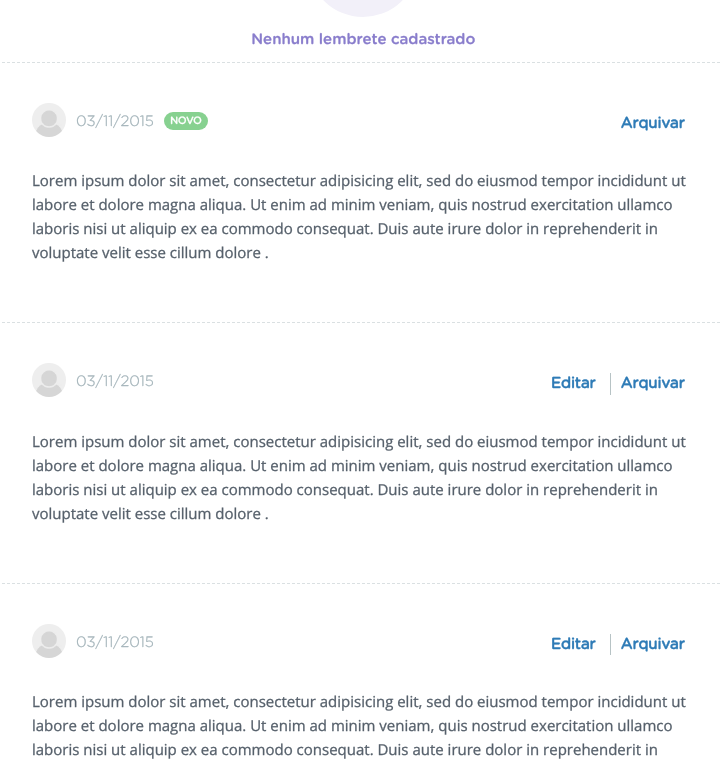
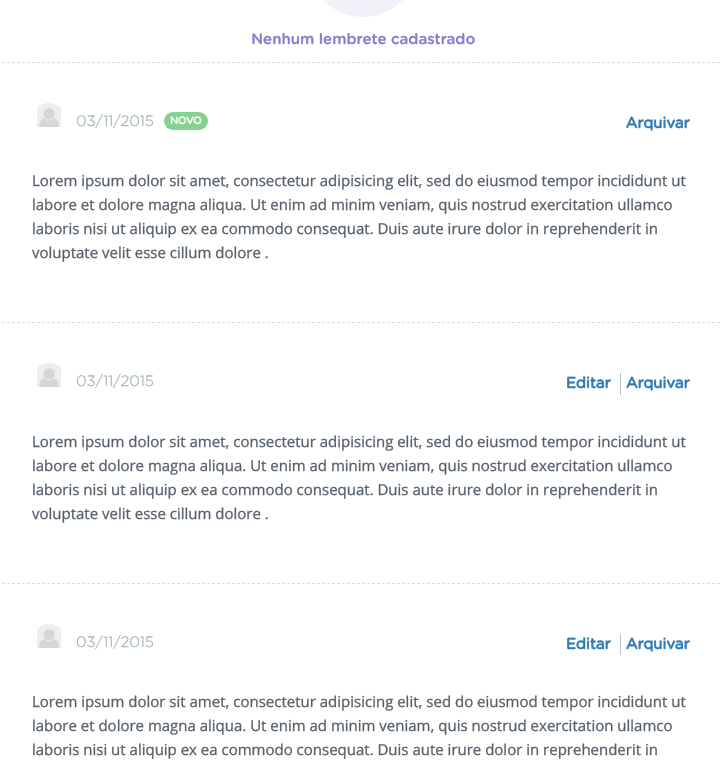
Before and after one commit to mateusmoura/gabtech, a PHP site: page /dashboard.php in a window 1280 px wide. Shown: the part 1110-1873 px from the top of the page, without its empty margins (128-849 px from the left). Run offline with PHP 8.4, Linux system fonts and the light colour scheme; some libraries are stand-ins or nearby versions.

Commit message:
CSS fix block__list-head

```diff
--- a/css/less/components/site-block__notes.less
+++ b/css/less/components/site-block__notes.less
@@ -200,8 +200,7 @@
 				color: #2e7bb6;
 				font-family: @font-family-gotham-book;
 				font-size: 13px;
-				padding-bottom: 0;
-				padding-top: 0;
+				padding: 0 5px;
 				margin-top: 10px;
 
 				.desktop({
--- a/dashboard.php
+++ b/dashboard.php
@@ -184,7 +184,7 @@
 									<div class="block__notes--list">
 										<div class="block__notes--list-head">
 											<div class="row">
-												<div class="col-7">
+												<div class="col-8">
 													<a href="#this" class="block__menu--avatar">
 														<img src="img/fke/user-avatar.png">
 													</a>
@@ -194,7 +194,7 @@
 													<span class="badge">NOVO</span>
 												</div>
 
-												<div class="col-5 align-right">
+												<div class="col-4 align-right">
 													<a href="#this" class="btn btn-link">Arquivar</a>
 												</div>
 											</div>
@@ -212,7 +212,7 @@
 									<div class="block__notes--list">
 										<div class="block__notes--list-head">
 											<div class="row">
-												<div class="col-7">
+												<div class="col-6">
 													<a href="#this" class="block__menu--avatar">
 														<img src="img/fke/user-avatar.png">
 													</a>
@@ -220,7 +220,7 @@
 													<h4>03/11/2015</h4>
 												</div>
 
-												<div class="col-5 align-right">
+												<div class="col-6 align-right">
 													<a href="#this" class="btn btn-link">Editar</a>
 													<a href="#this" class="btn btn-link">Arquivar</a>
 												</div>
@@ -239,7 +239,7 @@
 									<div class="block__notes--list block__notes--list-last">
 										<div class="block__notes--list-head">
 											<div class="row">
-												<div class="col-7">
+												<div class="col-6">
 													<a href="#this" class="block__menu--avatar">
 														<img src="img/fke/user-avatar.png">
 													</a>
@@ -247,7 +247,7 @@
 													<h4>03/11/2015</h4>
 												</div>
 
-												<div class="col-5 align-right">
+												<div class="col-6 align-right">
 													<a href="#this" class="btn btn-link">Editar</a>
 													<a href="#this" class="btn btn-link">Arquivar</a>
 												</div>
```
Also changed, not shown: dashboard.html (+6 -6 lines), css/base.css, 1 other file.
